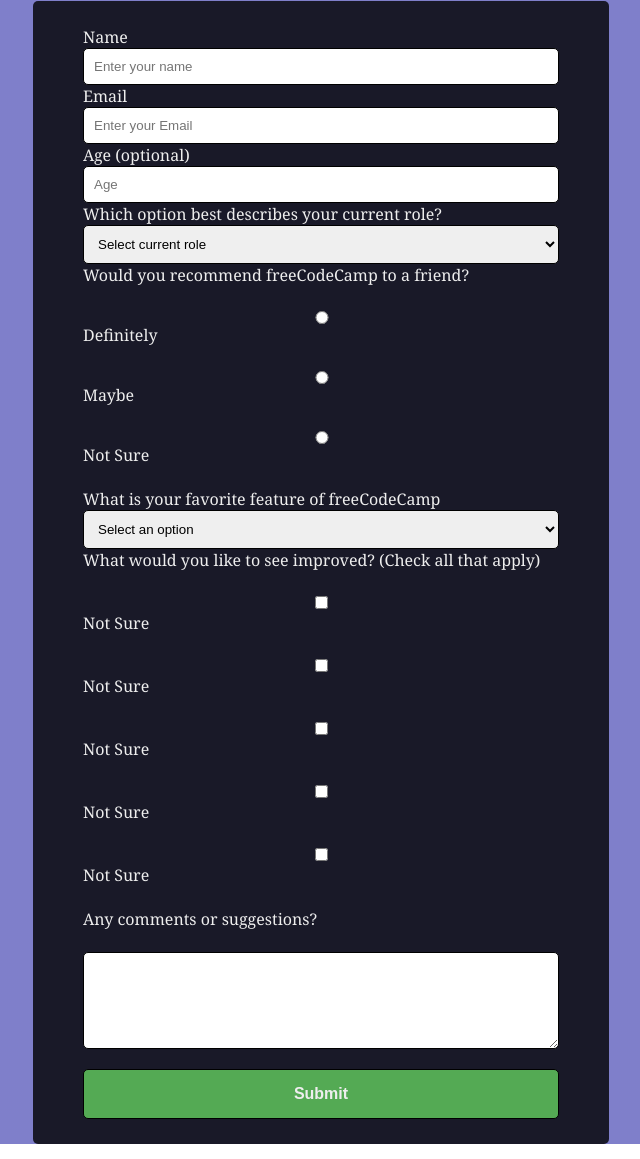
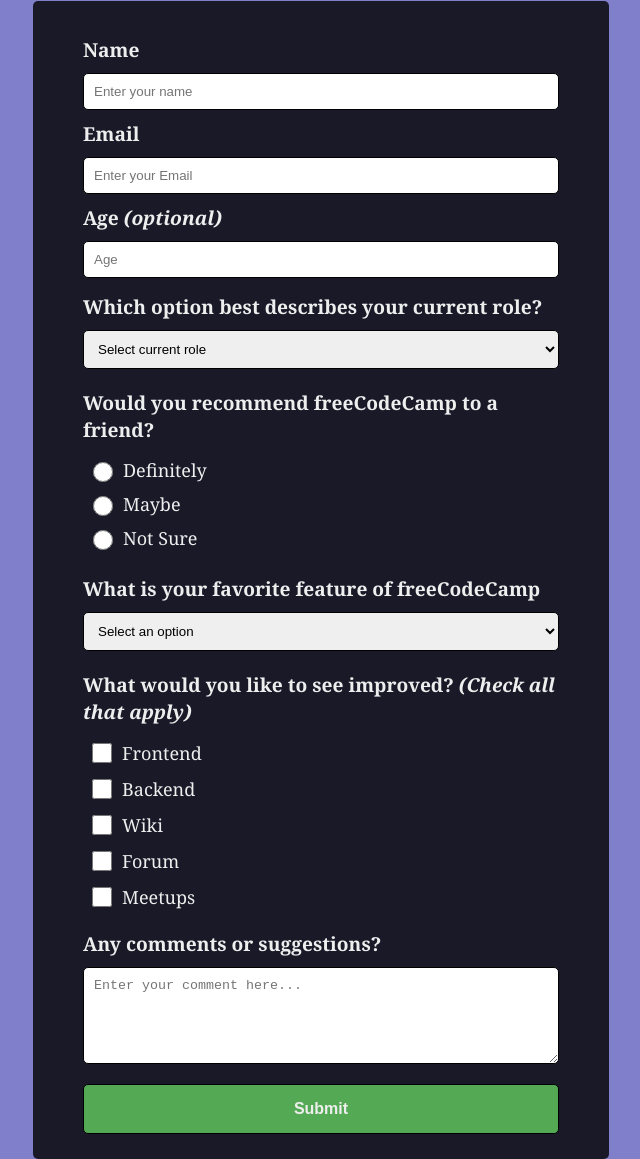
Before and after one commit to AChareun/survey-form, a website: page index.html in a window 1280 px wide. Shown: the part 164-1323 px from the top of the page, without its empty margins (319-959 px from the left). Drawn offline with Linux system fonts and the light colour scheme.

Commit message:
add final html

```diff
--- a/index.html
+++ b/index.html
@@ -15,56 +15,56 @@
 
     <fieldset>
       <form action="#" method="post" id="survey-form">
-        <label id="name-label" for="name">Name</label>
+          <label id="name-label" for="name"><h2 class="section-title">Name</h2></label>
           <input type="text" id="name" name="name" placeholder="Enter your name" required>
 
-        <label id="email-label" for="email">Email</label>
+          <label id="email-label" for="email"><h2 class="section-title">Email</h2></label>
           <input type="email" id="email" name="email" placeholder="Enter your Email" required>
 
-        <label id="number-label" for="number">Age (optional)</label>
+          <label id="number-label" for="number"><h2 class="section-title">Age <em>(optional)</em></h2></label>
           <input type="number" id="number" name="age" placeholder="Age" min="12" max="100">
 
-        <label id="role-label" for="dropdown">Which option best describes your current role?</label>
+        <div class="form-section">
+          <h2 class="section-title">Which option best describes your current role?</h2>
           <select name="role" id="dropdown">
-          <option value="#">Select current role</option>
+            <option value="#" disabled selected>Select current role</option>
             <option value="student">Student</option>
             <option value="ft-job">Full Time Job</option>
             <option value="ft-learner">Full Time Learner</option>
             <option value="not-to-say">Prefer not to say</option>
             <option value="other">Other</option>
           </select>
+        </div>
 
-        <label id="radio-label" for="radio-recommend">Would you recommend freeCodeCamp to a friend?</label><br>
-          <input type="radio" name="radio-recommend" id="radio-recommend-y" value="yes">
-          <label for="radio-recommend-y">Definitely</label><br>
-          <input type="radio" name="radio-recommend" id="radio-recommend-m" value="maybe">
-          <label for="radio-recommend-m">Maybe</label><br>
-          <input type="radio" name="radio-recommend" id="radio-recommend-n" value="no">
-          <label for="radio-recommend-n">Not Sure</label><br>
+        <div class="form-section">
+          <h2 class="section-title">Would you recommend freeCodeCamp to a friend?</h2>
+            <label class="labels" for="user-recommend-y"><input type="radio" name="user-recommend" id="user-recommend-y" value="yes">Definitely</label>
+            <label class="labels" for="user-recommend-m"><input type="radio" name="user-recommend" id="user-recommend-m" value="maybe">Maybe</label>
+            <label class="labels" for="user-recommend-n"><input type="radio" name="user-recommend" id="user-recommend-n" value="no">Not Sure</label>
+        </div>
 
-        <label id="feature-label" for="feature">What is your favorite feature of freeCodeCamp</label>
+        <div class="form-section">
+          <h2 class="section-title">What is your favorite feature of freeCodeCamp</h2>
           <select name="feature" id="feature">
-          <option value="#">Select an option</option>
+            <option value="#" disabled selected>Select an option</option>
             <option value="challenges">Challenges</option>
             <option value="projects">Projects</option>
             <option value="community">Community</option>
             <option value="open-source">Open Source</option>
           </select>
+        </div>
 
-        <label for="improvements">What would you like to see improved? <span>(Check all that apply)</span></label><br>
-          <input type="checkbox" name="improvements" id="check-frontend" value="frontend">
-          <label for="check-frontend">Not Sure</label><br>
-          <input type="checkbox" name="improvements" id="check-backend" value="backend">
-          <label for="check-backend">Not Sure</label><br>
-          <input type="checkbox" name="improvements" id="check-wiki" value="wiki">
-          <label for="check-wiki">Not Sure</label><br>
-          <input type="checkbox" name="improvements" id="check-forum" value="forum">
-          <label for="check-forum">Not Sure</label><br>
-          <input type="checkbox" name="improvements" id="check-meetups" value="meetups">
-          <label for="check-meetups">Not Sure</label><br>
+        <div class="form-section">
+          <h2 class="section-title">What would you like to see improved? <em>(Check all that apply)</em></h2>
+            <label class="labels" for="user-frontend"><input type="checkbox" name="improvements" id="user-frontend" value="frontend">Frontend</label>
+            <label class="labels" for="user-backend"><input type="checkbox" name="improvements" id="user-backend" value="backend">Backend</label>
+            <label class="labels" for="user-wiki"><input type="checkbox" name="improvements" id="user-wiki" value="wiki">Wiki</label>
+            <label class="labels" for="user-forum"><input type="checkbox" name="improvements" id="user-forum" value="forum">Forum</label>
+            <label class="labels" for="user-meetups"><input type="checkbox" name="improvements" id="user-meetups" value="meetups">Meetups</label>
+        </div>
 
-          <label for="comments-area">Any comments or suggestions?</label><br>
-          <textarea name="comments" id="comments-area" cols="50" rows="5"></textarea>
+          <label for="comments-area"><h2 class="section-title">Any comments or suggestions?</h2></label>
+          <textarea name="comments" id="comments-area" cols="50" rows="5" placeholder="Enter your comment here..."></textarea>
 
           <button type="submit" id="submit">Submit</button>
       </form>
```
Lines whose indentation alone changed are shown as unchanged.
